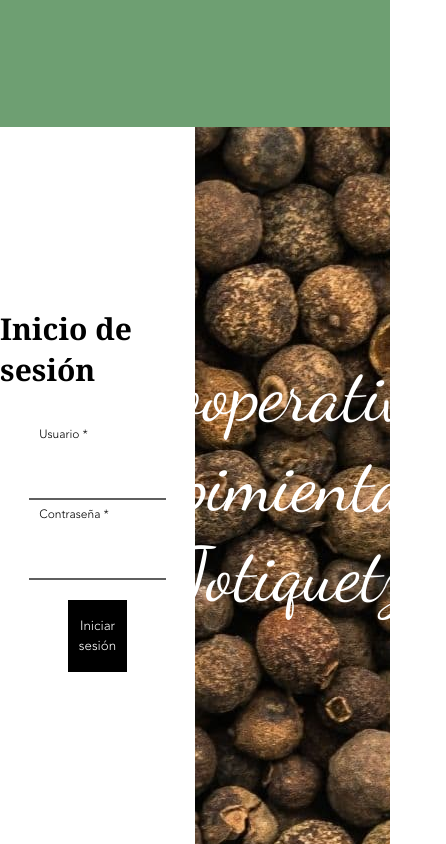
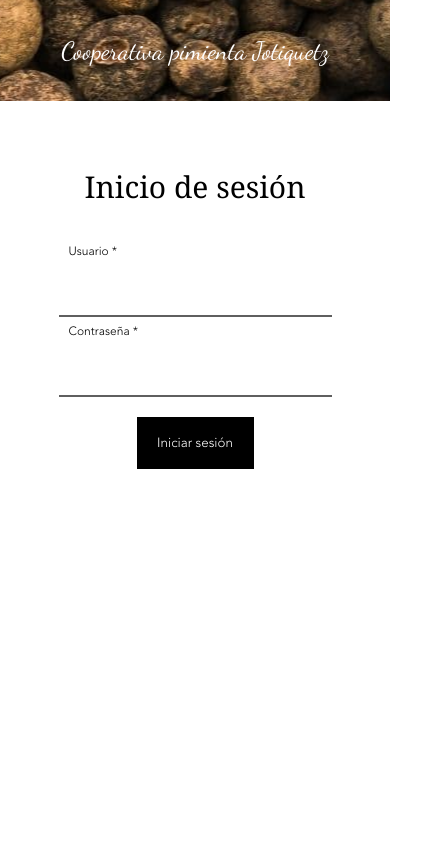
Before and after one commit to ArvaDev/MultidiciplinarioVistaAdmin, a React (Vite) app: page / in a window 390 px wide. Shown: the whole page, 446 px wide, since content can reach past the window. Built offline with nearby package versions, Linux system fonts and the light colour scheme.

Commit message:
Ya es responsivo

```diff
--- a/src/pages/Login/Login.css
+++ b/src/pages/Login/Login.css
@@ -1,14 +1,51 @@
-.LoginClass .Header{
-    background: #6e9f72;
-    width: 100%;
-    height: 15vh;
+/* móviles */
+@media (max-width: 768px) {
+    .LoginClass .Contend {
+        flex-direction: column;
+        height: 50vh;
     }
-.LoginClass .Contend{
+
+    .LoginClass .Form {
         display: flex;
-    height: 85vh;
+        align-items: center;
+        justify-content: center;
+        flex-direction: column;
+        height: 100%;
         width: 100%;
     }
-.LoginClass .Form{
+
+    .LoginClass .Form p {
+        font-family: Georgia;
+        font-size: 30px;
+    }
+
+    .LoginClass .Image {
+        display: none;
+    }
+    .MovilTitle{
+        display: flex;
+        align-items: center;
+        justify-content: center;
+        font-family: 'DS';
+        font-size: 25px;
+        height: 12vh;
+        width: 100%;
+        color: white;
+        margin: 0;
+        background-image: url('../../assets/images/img1.jpeg');
+        background-position: center center;
+    }
+}
+/* Escritorio */
+@media (min-width: 769px) {
+    .LoginClass .Contend {
+        display: flex;
+        height: 100vh;
+        width: 100%;
+        flex-direction: row;
+    }
+
+    .LoginClass .Form {
         display: flex;
         align-items: center;
         justify-content: center;
@@ -16,11 +53,17 @@
         height: 100%;
         width: 50%;
     }
-.LoginClass .Form p{
-    font-family: Georgia;
+
+    .LoginClass .Form p {
+        font-family: 'Times New Roman', Times, serif;
         font-size: 30px;
     }
-.LoginClass .Image{
+
+    .MovilTitle{
+        display: none;
+    }
+
+    .LoginClass .Image {
         display: flex;
         align-items: center;
         justify-content: center;
@@ -29,9 +72,11 @@
         height: 100%;
         width: 50%;
     }
-.LoginClass .Image p{
+
+    .LoginClass .Image p {
         font-family: 'DS';
         text-align: center;
         font-size: 75px;
         color: white;
     }
+}
--- a/src/pages/Login/Login.jsx
+++ b/src/pages/Login/Login.jsx
@@ -4,15 +4,15 @@ import './Login.css';
 function Login() {
     return (
         <div className="LoginClass">
-            <div className="Header"></div>
             <div className="Contend">
+                <p className="MovilTitle">Cooperativa pimienta Jotiquetz</p>
                 <div className="Form">
                     <p>Inicio de sesión</p>
                     <TextField message="Usuario *"/>
                     <TextField message="Contraseña *" type="password"/>
                     <BlackBtn message="Iniciar sesión" width="30%"/>
                 </div>
-                <div className="Image">
+                <div className="Image"> {/* <------ que desaparesca en movil */}
                     <p>Cooperativa pimienta Jotiquetz</p>
                 </div>
             </div>
--- a/src/pages/Register/Register.css
+++ b/src/pages/Register/Register.css
@@ -1,13 +1,12 @@
-.Register .Header {
-    background: #6e9f72;
-    height: 15vh;
+
+/* Escritorio */
+@media (min-width: 769px) {
+    .Register .Container {
+        display: flex;
+        height: 100vh;
         width: 100%;
     }
-.Register .Container {
-    display: flex;
-    height: 85vh;
-    width: 100%;
-}
+
     .Register .Container .Form {
         width: 50%;
         height: 100%;
@@ -16,22 +15,27 @@
         align-items: center;
         flex-direction: column;
     }
-.Form p{
+
+    .Form p {
         font-size: 30px;
         font-weight: bold;
     }
-.Form h5{
+
+    .Form h5 {
         font-family: 'DS';
     }
-.Form .flexInput{
+
+    .Form .flexInput {
         display: flex;
         width: 73%;
         justify-content: space-around;
     }
-.Form .textfieldClass{
+
+    .Form .textfieldClass {
         margin: 10px 0;
         width: 45%;
     }
+
     .Register .Container .Update {
         background-image: url('../../assets/images/img2.jpeg');
         background-repeat: no-repeat;
@@ -43,7 +47,33 @@
         align-items: last baseline;
         justify-content: center;
     }
-.Update .TBClass{
+
+    .Update .TBClass {
         width: 30%;
         margin: 40px 0;
     }
+}
+/* movil */
+@media (max-width: 768px) {
+    .Register .Container .Form {
+        width: 100%;
+        height: 100%;
+        display: flex;
+        justify-content: center;
+        align-items: center;
+        flex-direction: column;
+    }
+    .Form .flexInput{
+        width: 70%;
+    }
+    .Form .textfieldClass {
+        margin: 10px 0;
+        width: 100%;
+    }
+    .TBClass{
+        position: relative;
+        width: 70%;
+        background: black;
+        left: 15%;
+    }
+}
--- a/src/pages/Register/Register.jsx
+++ b/src/pages/Register/Register.jsx
@@ -6,7 +6,6 @@ import './Register.css'
 function Register() {
     return (
         <div className="Register">
-            <div className="Header"></div>
             <div className='Container'>
                 <div className='Form'>
                     <p>Registro de productos</p>
```
Lines whose indentation alone changed are shown as unchanged.
